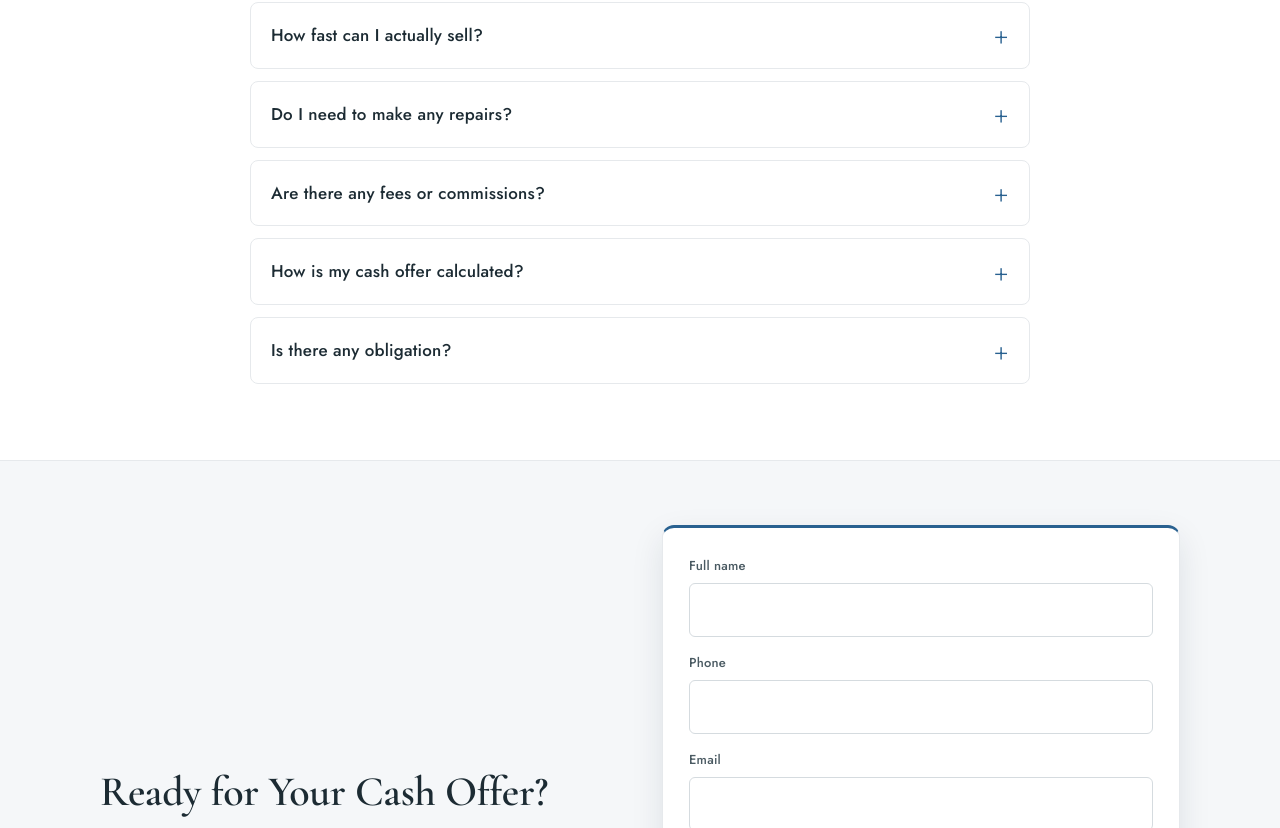
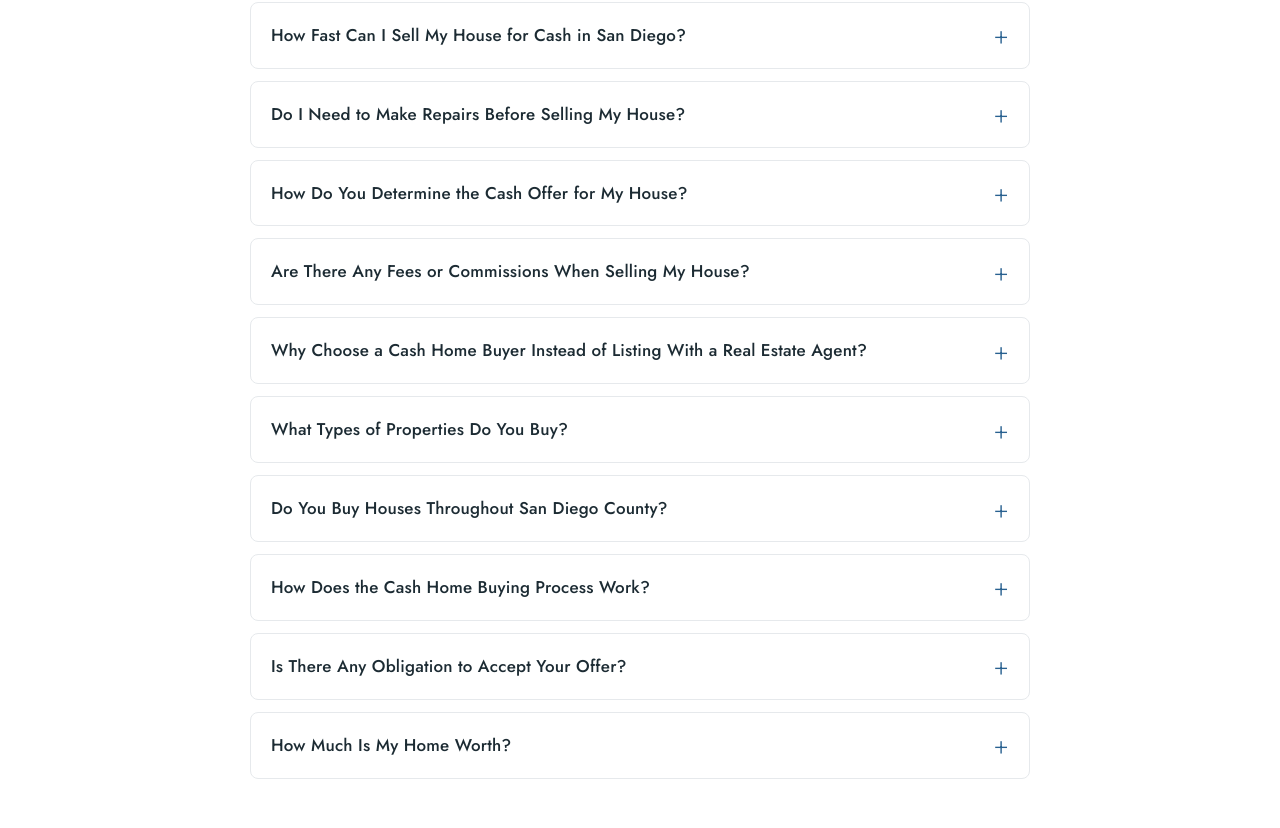
Before and after one commit to sezginsezer11/sellmyhomesforcash, a Next.js app: page / in a window 1280 px wide. Shown: the part 2412-3240 px from the top of the page. Built offline with nearby package versions, Linux system fonts and the light colour scheme.

Commit message:
Update FAQ: 10 San Diego cash-buyer questions with schema

```diff
--- a/app/page.js
+++ b/app/page.js
@@ -208,48 +208,104 @@ export default function Home() {
           <h2 className="smhc-h2">Frequently Asked Questions</h2>
 
           <details className="smhc-faq">
-            <summary>How fast can I actually sell?</summary>
+            <summary>How Fast Can I Sell My House for Cash in San Diego?</summary>
             <div className="smhc-faq-body">
-              <p>Many homeowners receive an offer within 24 hours and close in as
-              little as 7 days. If you need more time, you choose a later closing
-              date — the timeline is built around you.</p>
+              <p>Most San Diego homeowners receive a cash offer within 24 hours and
+              can close in as little as 7 days. Because there&rsquo;s no lender,
+              appraisal, or financing contingency to wait on, the timeline moves
+              far faster than a traditional sale. If you need more time, you pick a
+              later closing date — the schedule is built around you.</p>
             </div>
           </details>
 
           <details className="smhc-faq">
-            <summary>Do I need to make any repairs?</summary>
+            <summary>Do I Need to Make Repairs Before Selling My House?</summary>
             <div className="smhc-faq-body">
               <p>No. You sell completely as-is. There&rsquo;s no cleaning, staging, or
-              contractor work required — leave behind anything you don&rsquo;t want to
-              take with you.</p>
+              contractor work required, and no inspections to pass. Whether the
+              home needs cosmetic updates or major repairs, you can leave behind
+              anything you don&rsquo;t want to take with you.</p>
             </div>
           </details>
 
           <details className="smhc-faq">
-            <summary>Are there any fees or commissions?</summary>
+            <summary>How Do You Determine the Cash Offer for My House?</summary>
             <div className="smhc-faq-body">
-              <p>There are no agent commissions and no listing fees. We&rsquo;ll walk
-              you through any standard closing costs up front so there are no
-              surprises.</p>
+              <p>Your offer is based on your home&rsquo;s location, size, and condition,
+              along with recent comparable sales in your San Diego neighborhood,
+              minus the cost of any work needed to bring it to market. We&rsquo;ll always
+              explain how the number was reached so you can decide with full
+              information.</p>
             </div>
           </details>
 
           <details className="smhc-faq">
-            <summary>How is my cash offer calculated?</summary>
+            <summary>Are There Any Fees or Commissions When Selling My House?</summary>
             <div className="smhc-faq-body">
-              <p>Your offer is based on your home&rsquo;s location, condition, and recent
-              comparable sales, minus the cost of any work needed to bring it to
-              market. Because you skip repairs, fees, and months of carrying
-              costs, a cash sale often nets out closer than it first appears.</p>
+              <p>There are no agent commissions and no listing fees. You also skip
+              the typical costs of preparing a home for market — repairs, staging,
+              and months of carrying costs. We&rsquo;ll walk you through any standard
+              closing costs up front so there are no surprises.</p>
             </div>
           </details>
 
           <details className="smhc-faq">
-            <summary>Is there any obligation?</summary>
+            <summary>Why Choose a Cash Home Buyer Instead of Listing With a Real Estate Agent?</summary>
+            <div className="smhc-faq-body">
+              <p>A traditional listing can be the right choice when you have time
+              and a move-in-ready home, and it often brings a higher sale price. A
+              cash sale trades some of that price for speed, certainty, and
+              convenience — no showings, no repairs, no financing that can fall
+              through. It tends to make the most sense when you need to sell
+              quickly or the home needs work.</p>
+            </div>
+          </details>
+
+          <details className="smhc-faq">
+            <summary>What Types of Properties Do You Buy?</summary>
+            <div className="smhc-faq-body">
+              <p>We buy a wide range of properties — single-family homes,
+              townhomes, condos, multi-unit buildings, and more — in nearly any
+              condition. Inherited homes, rentals with tenants, properties facing
+              foreclosure, and homes needing major repairs are all welcome.</p>
+            </div>
+          </details>
+
+          <details className="smhc-faq">
+            <summary>Do You Buy Houses Throughout San Diego County?</summary>
+            <div className="smhc-faq-body">
+              <p>Yes. We purchase homes across San Diego County, from the coast to
+              inland communities. If your property is in the county, we&rsquo;d be glad
+              to make you a no-obligation cash offer.</p>
+            </div>
+          </details>
+
+          <details className="smhc-faq">
+            <summary>How Does the Cash Home Buying Process Work?</summary>
+            <div className="smhc-faq-body">
+              <p>It&rsquo;s three simple steps: share a few details about your home and
+              timeline, receive a fair cash offer (often within 24 hours), and if
+              you accept, choose your closing date. There are no showings, no
+              repairs, and no obligation at any point.</p>
+            </div>
+          </details>
+
+          <details className="smhc-faq">
+            <summary>Is There Any Obligation to Accept Your Offer?</summary>
             <div className="smhc-faq-body">
               <p>None at all. Requesting an offer is free and there&rsquo;s no pressure
               to accept. If it&rsquo;s not the right fit, we&rsquo;re happy to point you toward
-              other options.</p>
+              other options that may serve you better.</p>
+            </div>
+          </details>
+
+          <details className="smhc-faq">
+            <summary>How Much Is My Home Worth?</summary>
+            <div className="smhc-faq-body">
+              <p>The best way to find out is to request a free, no-obligation cash
+              offer. We&rsquo;ll review your home&rsquo;s details and recent comparable San
+              Diego sales, then share a fair figure along with how we arrived at
+              it — with no cost and no commitment.</p>
             </div>
           </details>
         </div>
@@ -400,11 +456,16 @@ export default function Home() {
             { '@type': 'WebSite', '@id': 'https://www.sellmyhomesforcash.com/#website', url: 'https://www.sellmyhomesforcash.com/', name: 'Cash Home Offer' },
             { '@type': 'WebPage', '@id': 'https://www.sellmyhomesforcash.com/#webpage', url: 'https://www.sellmyhomesforcash.com/', name: 'Sell My Home Fast For Cash | No Fees, No Repairs', isPartOf: { '@id': 'https://www.sellmyhomesforcash.com/#website' }, description: 'Get a fair, no-obligation cash offer on your home. Sell as-is with no repairs, no showings, and no agent fees.' },
             { '@type': 'FAQPage', '@id': 'https://www.sellmyhomesforcash.com/#faq', mainEntity: [
-              { '@type': 'Question', name: 'How fast can I actually sell?', acceptedAnswer: { '@type': 'Answer', text: 'Many homeowners receive an offer within 24 hours and close in as little as 7 days, or choose a later closing date.' } },
-              { '@type': 'Question', name: 'Do I need to make any repairs?', acceptedAnswer: { '@type': 'Answer', text: 'No. You sell completely as-is with no cleaning, staging, or contractor work required.' } },
-              { '@type': 'Question', name: 'Are there any fees or commissions?', acceptedAnswer: { '@type': 'Answer', text: 'There are no agent commissions and no listing fees. Standard closing costs are explained up front.' } },
-              { '@type': 'Question', name: 'How is my cash offer calculated?', acceptedAnswer: { '@type': 'Answer', text: 'Offers are based on location, condition, and recent comparable sales, minus the cost of work needed to bring the home to market.' } },
-              { '@type': 'Question', name: 'Is there any obligation?', acceptedAnswer: { '@type': 'Answer', text: 'None. Requesting an offer is free with no pressure to accept.' } },
+              { '@type': 'Question', name: 'How Fast Can I Sell My House for Cash in San Diego?', acceptedAnswer: { '@type': 'Answer', text: 'Most San Diego homeowners receive a cash offer within 24 hours and can close in as little as 7 days, since there is no lender, appraisal, or financing contingency to wait on. If you need more time, you pick a later closing date.' } },
+              { '@type': 'Question', name: 'Do I Need to Make Repairs Before Selling My House?', acceptedAnswer: { '@type': 'Answer', text: 'No. You sell completely as-is with no cleaning, staging, contractor work, or inspections. Whether the home needs cosmetic updates or major repairs, you can leave behind anything you do not want to take.' } },
+              { '@type': 'Question', name: 'How Do You Determine the Cash Offer for My House?', acceptedAnswer: { '@type': 'Answer', text: 'The offer is based on your home location, size, and condition, plus recent comparable sales in your San Diego neighborhood, minus the cost of any work needed to bring it to market. We explain how the number was reached.' } },
+              { '@type': 'Question', name: 'Are There Any Fees or Commissions When Selling My House?', acceptedAnswer: { '@type': 'Answer', text: 'There are no agent commissions and no listing fees. You also skip repairs, staging, and months of carrying costs. Any standard closing costs are explained up front.' } },
+              { '@type': 'Question', name: 'Why Choose a Cash Home Buyer Instead of Listing With a Real Estate Agent?', acceptedAnswer: { '@type': 'Answer', text: 'A traditional listing often brings a higher price when you have time and a move-in-ready home. A cash sale trades some price for speed, certainty, and convenience, which makes the most sense when you need to sell quickly or the home needs work.' } },
+              { '@type': 'Question', name: 'What Types of Properties Do You Buy?', acceptedAnswer: { '@type': 'Answer', text: 'We buy single-family homes, townhomes, condos, multi-unit buildings, and more, in nearly any condition, including inherited homes, rentals with tenants, and properties facing foreclosure.' } },
+              { '@type': 'Question', name: 'Do You Buy Houses Throughout San Diego County?', acceptedAnswer: { '@type': 'Answer', text: 'Yes. We purchase homes across San Diego County, from the coast to inland communities, and can make a no-obligation cash offer on properties throughout the county.' } },
+              { '@type': 'Question', name: 'How Does the Cash Home Buying Process Work?', acceptedAnswer: { '@type': 'Answer', text: 'Three steps: share details about your home and timeline, receive a fair cash offer often within 24 hours, and if you accept, choose your closing date. No showings, no repairs, and no obligation.' } },
+              { '@type': 'Question', name: 'Is There Any Obligation to Accept Your Offer?', acceptedAnswer: { '@type': 'Answer', text: 'None. Requesting an offer is free with no pressure to accept, and if it is not the right fit we can point you toward other options.' } },
+              { '@type': 'Question', name: 'How Much Is My Home Worth?', acceptedAnswer: { '@type': 'Answer', text: 'The best way to find out is to request a free, no-obligation cash offer. We review your home details and recent comparable San Diego sales, then share a fair figure and how we arrived at it.' } },
             ] },
           ],
         }) }}
```
